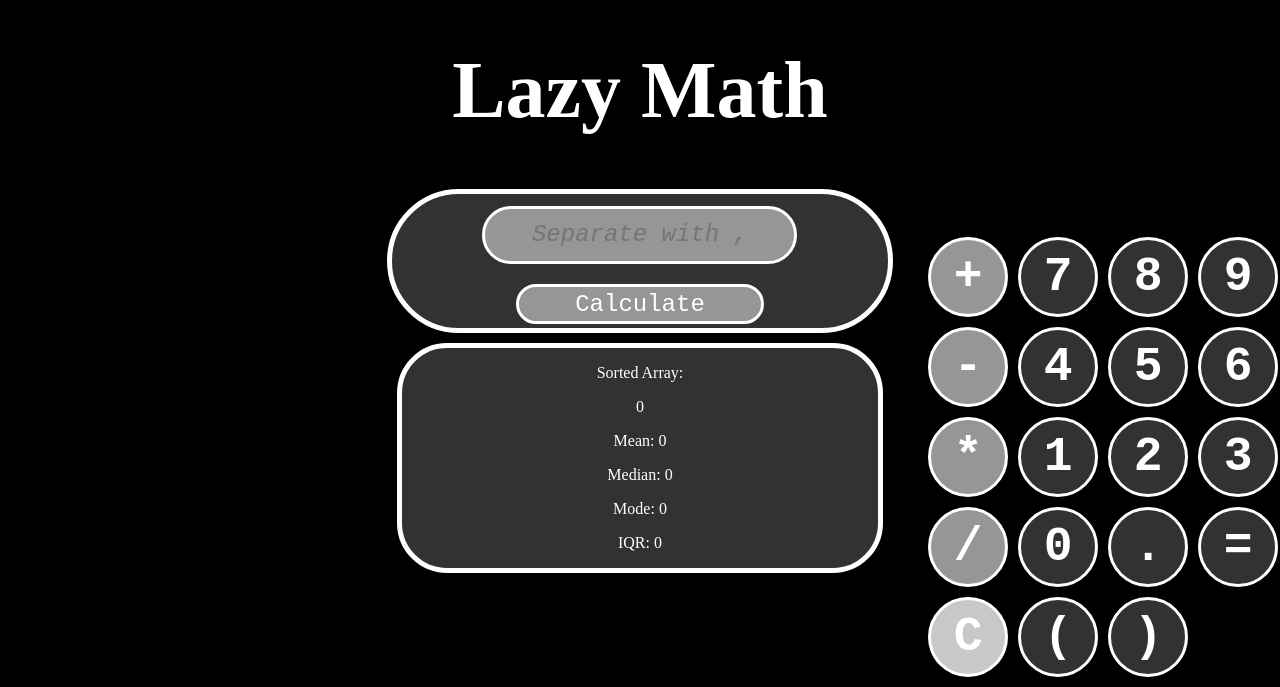
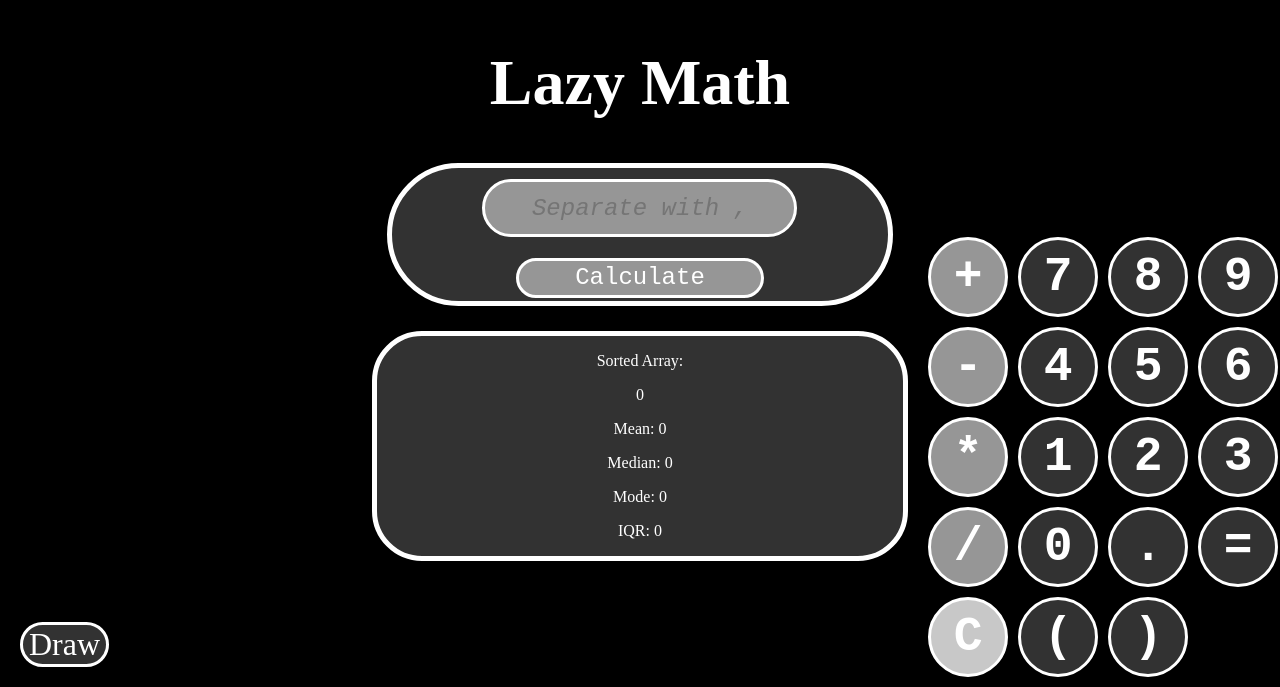
Before and after one commit to pr1nglesman/math, a Svelte app: page / in a window 1280 px wide. Shown: the part 113-800 px from the top of the page. Built offline with nearby package versions, Linux system fonts and the light colour scheme.

Commit message:
added drawing

```diff
--- a/index.html
+++ b/index.html
@@ -8,7 +8,6 @@
   </head>
   <body>
     <div id="app"></div>
-    <div id="calculator-container"></div>
     <script type="module" src="/src/main.ts"></script>
   </body>
 </html>
--- a/package.json
+++ b/package.json
@@ -12,10 +12,14 @@
   "devDependencies": {
     "@sveltejs/vite-plugin-svelte": "^3.1.1",
     "@tsconfig/svelte": "^5.0.4",
+    "@types/p5": "^1.7.6",
     "svelte": "^4.2.18",
     "svelte-check": "^3.8.4",
     "tslib": "^2.6.3",
     "typescript": "^5.2.2",
     "vite": "^5.3.4"
+  },
+  "dependencies": {
+    "p5": "^1.9.4"
   }
 }
--- a/src/App.svelte
+++ b/src/App.svelte
@@ -85,7 +85,7 @@
 </script>
 
 <main>
-  <h1>Lazy Math</h1>
+  <h1 id="title">Lazy Math</h1>
   <div id="display">
     <form id="math-input" on:submit|preventDefault={handleSubmit}>
       <input
@@ -108,6 +108,11 @@
 </main>
 
 <style>
+  #title {
+    display: flex;
+    justify-content: center;
+    font-size: 4rem;
+  }
   #display {
   background-color: rgb(50, 50, 50);
   font-size: 3.5rem;
@@ -117,10 +122,12 @@
   color: white;
   font-family: "JetBrains Mono", monospace;
   transition: 0.5s ease-in-out;
-    margin: 0;
+  margin: 25px;
+  overflow: visible;
 }
+
   #display:hover {
-    box-shadow: 0 0 100px rgb(150, 150, 150);
+    box-shadow: 0 0 50px rgb(150, 150, 150);
   }
 
   #text {
--- /dev/null
+++ b/src/Draw.svelte
@@ -0,0 +1,111 @@
+<script lang="ts">
+  import { onMount } from "svelte";
+
+  let canvas: HTMLCanvasElement;
+  let ctx: CanvasRenderingContext2D | null;
+
+  let isDrawing = false;
+  let lastX = 0;
+  let lastY = 0;
+  let color = "#FFFFFF";
+
+  function chooseColor(event: Event) {
+    const target = event.target as HTMLInputElement;
+    color = target.value;
+  }
+
+  function clear() {
+    ctx?.clearRect(0, 0, canvas.width, canvas.height);
+  }
+
+  function startDrawing(event: MouseEvent) {
+    isDrawing = true;
+    [lastX, lastY] = [event.clientX, event.clientY];
+  }
+
+  function draw(event: MouseEvent) {
+    if (!isDrawing || !ctx) return;
+
+    ctx.strokeStyle = color;
+    ctx.lineWidth = 5;
+    ctx.lineJoin = "round";
+    ctx.lineCap = "round";
+
+    ctx.beginPath();
+    ctx.moveTo(lastX, lastY);
+    ctx.lineTo(event.clientX, event.clientY);
+    ctx.stroke();
+    [lastX, lastY] = [event.clientX, event.clientY];
+  }
+
+  function stopDrawing() {
+    isDrawing = false;
+  }
+
+  onMount(() => {
+    ctx = canvas.getContext("2d");
+  });
+</script>
+
+<main>
+  <canvas
+    bind:this={canvas}
+    width={window.innerWidth}
+    height={window.innerHeight}
+    on:mousedown={startDrawing}
+    on:mousemove={draw}
+    on:mouseup={stopDrawing}
+    on:mouseout={stopDrawing}
+    on:blur={stopDrawing}
+  ></canvas>
+  <p id="color-text">Choose a color</p>
+  <input type="color" id="color-picker" on:input={chooseColor}>
+  <button id="clear-btn" on:click={clear}>Clear</button>
+</main>
+
+<style>
+  main {
+    width: 100vw;
+    height: 100vh;
+    margin: 0;
+    padding: 0;
+    overflow: hidden;
+    position: relative;
+  }
+
+  canvas {
+    display: block;
+    width: 100vw;
+    height: 100vh;
+  }
+
+  #color-text {
+    position: absolute;
+    top: 10px;
+    left: 10px;
+    font-size: 18px;
+    color: #fff;
+  }
+
+  #color-picker {
+    position: absolute;
+    top: 50px;
+    left: 10px;
+    width: 75px;
+    height: 50px;
+    border-radius: 10px;
+  }
+
+  #clear-btn {
+    position: absolute;
+    bottom: 10px;
+    right: 10px;
+    font-size: 18px;
+    background-color: rgb(50, 50, 50);
+    color: #fff;
+    padding: 10px 20px;
+    border: none;
+    cursor: pointer;
+    transition: 0.5s ease;
+  }
+</style>
--- /dev/null
+++ b/src/Manage.svelte
@@ -0,0 +1,55 @@
+<script lang="ts">
+  let game: boolean = false;
+  import App from './App.svelte';
+  import Calculator from './Calculator.svelte';
+  import Game from './Draw.svelte';
+
+  function toggle() {
+    game = !game;
+  }
+</script>
+
+<style>
+  main {
+    display: flex;
+    font-family: JetBrains Mono;
+    justify-content: center;
+    overflow: hidden;
+  }
+  #game-btn {
+    position: absolute;
+    left: 20px;
+    bottom: 20px;
+    font-family: JetBrains Mono;
+    background-color: rgb(50, 50, 50);
+    font-size: 2rem;
+    color: white;
+    border: 3px solid white;
+    border-radius: 50px;
+    transition: 0.5s ease-in-out;
+    cursor: pointer;
+  }
+  #game-btn:hover {
+    background-color: black;
+    box-shadow: 0 0 50px rgb(150, 150, 150);
+  }
+  #game-btn:active {
+    background-color: rgb(150, 150, 150);
+  }
+</style>
+
+<main>
+  <button on:click={toggle} id="game-btn">Draw</button>
+  {#if game === false}
+    <div id="app">
+      <App/>
+    </div>
+    <div id="calculator">
+      <Calculator/>
+    </div>
+  {/if}
+  {#if game === true}
+    <Game/>
+  {/if}
+
+</main>
--- a/src/app.css
+++ b/src/app.css
@@ -3,23 +3,10 @@ body {
   color: white;
   display: flex;
   height: 100vh;
-  flex-direction: row;
+  flex-direction: column;
   justify-content: center;
   align-items: center;
-  margin: 0px;
+  margin: 0;
   font-family: JetBrains Mono;
   position: relative;
 }
-h1 {
-  font-size: 5rem;
-  text-align: center;
-  font-family: JetBrains Mono;
-}
-
-#calculator-container {
-  align-items: center;
-  font-size: 3rem;
-}
-#app {
-  margin: 25px;
-}
--- a/src/main.ts
+++ b/src/main.ts
@@ -1,12 +1,7 @@
 import './app.css'
-import App from './App.svelte'
-import Calculator from './Calculator.svelte'
-const app = new App({
+import Manage from './Manage.svelte';
+
+const app = new Manage({
   target: document.getElementById('app')!,
 })
-
-const calculator = new Calculator({
-  target: document.getElementById('calculator-container')!,
-})
-
-export default { app, calculator };
+export default { app };
--- /dev/null
+++ b/src/p5.d.ts
@@ -0,0 +1 @@
+declare module 'p5'
```
Also changed, not shown: 1 other file (tests, documents, lock files or other folders). Lines whose indentation alone changed are shown as unchanged.
